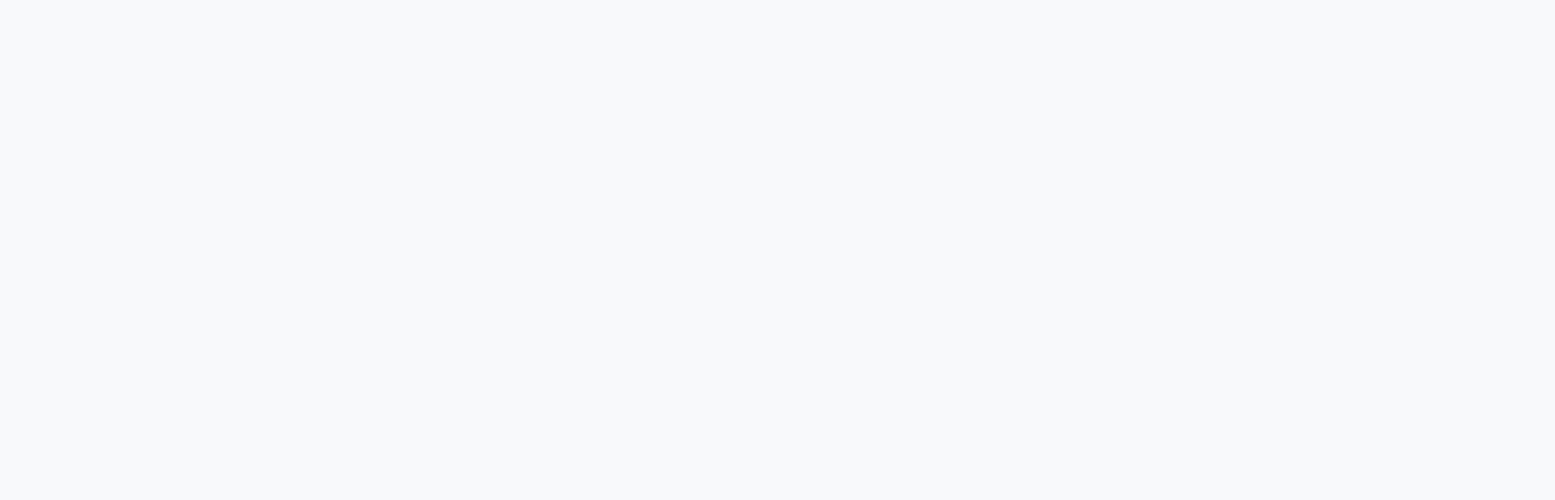
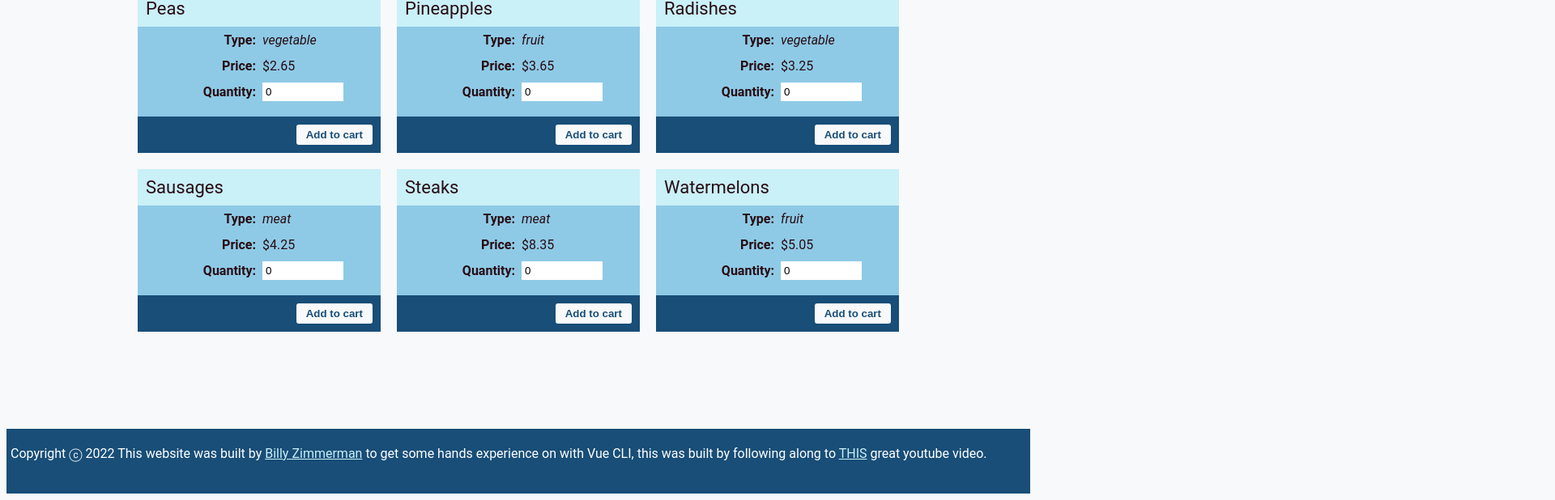
Before and after one commit to BillyZimmerman/Shopping-Cart-Vue-CLI, a Vue app: page /products in a window 1280 px wide. Shown: the part 821-1439 px from the top of the page at 81% size, 1920 px wide, since content can reach past the window. Before the commit the page ends 800 px from the top, so only its background shows below. Built offline with nearby package versions, Linux system fonts and the light colour scheme.

Commit message:
final push, added footer, changed home background image  and small changes to color design

```diff
--- a/public/index.html
+++ b/public/index.html
@@ -13,5 +13,9 @@
     </noscript>
     <div id="app"></div>
     <!-- built files will be auto injected -->
+          <footer class="footer">
+              <p>Copyright ⓒ 2022 This website was
+              built by <a href="https://www.linkedin.com/in/billy-zimmerman/" class="footer__link">Billy Zimmerman</a> to get some hands experience on with Vue CLI, this was built by following along to <a href="https://www.youtube.com/watch?v=FXpIoQ_rT_c&t=12028s" class="footer__link">THIS</a> great youtube video.
+          </footer>
   </body>
 </html>
--- a/src/App.vue
+++ b/src/App.vue
@@ -25,6 +25,7 @@
     :inventory="inventory"
     :remove="removeItem"
   />
+
 </template>
 
 <script>
--- a/src/assets/styles/_card.sass
+++ b/src/assets/styles/_card.sass
@@ -7,7 +7,8 @@
     flex-wrap: wrap
 
 .card
-    display: inline-block
+    display: table
+    margin: auto
     width: 300px
     background: $cardBackground
     margin-bottom: 20px
--- a/src/assets/styles/_cart.sass
+++ b/src/assets/styles/_cart.sass
@@ -51,6 +51,7 @@
     max-height: calc(100% - #{$navBarHeight})
     padding: $cartTableMargin
     overflow: auto
+    padding-top: 25px
 
 .cart-remove
     padding: 0px 7px
--- a/src/assets/styles/_footer.sass
+++ b/src/assets/styles/_footer.sass
@@ -2,3 +2,9 @@ footer
     min-height: 80px
     background: $footerBackground
     margin-top: 100px
+    color: white
+    padding: 5px
+
+
+.footer__link
+    color: #caf0f8
--- a/src/assets/styles/_root.css
+++ b/src/assets/styles/_root.css
@@ -23,7 +23,7 @@
     --topNavColor: #f8f9fa;
     --topBarLinkHoverBackground: #1a759f;
     --splashTextColor: #1a759f;
-    --cartBackground: #184e77;
+    --cartBackground: #07263d;
     --cartTitleBackground: #1a759f;
     --footerBackground: #184e77;
     --splashBackground: #273904;
--- a/src/assets/styles/_var.sass
+++ b/src/assets/styles/_var.sass
@@ -20,6 +20,6 @@ $icoFontBorder: #F1F1F1
 
 $fontSize: 16px
 $cartWidth: 410px
-$cartTableMargin: 10px
+$cartTableMargin: 15px
 $buttonRadius: 3px
 $navBarHeight: 49px
--- a/src/assets/styles/style.scss
+++ b/src/assets/styles/style.scss
@@ -23,6 +23,7 @@
 
 /* ITCSS: Components */
 @import '_card.sass';
+@import '_footer.sass';
 @import '_topNav.sass';
 @import '_splash.sass';
 
--- a/src/views/Products.vue
+++ b/src/views/Products.vue
@@ -2,7 +2,7 @@
   <main class="wrapper">
     <h1>Products</h1>
 
-    <div class="recommended">
+    <div class="card-container">
       <ProductCard
         v-for='(product, index, icon) in inventory.slice(0,15)'
         :key="product.id"
```
Also changed, not shown: 1 other file (tests, documents, lock files or other folders).
